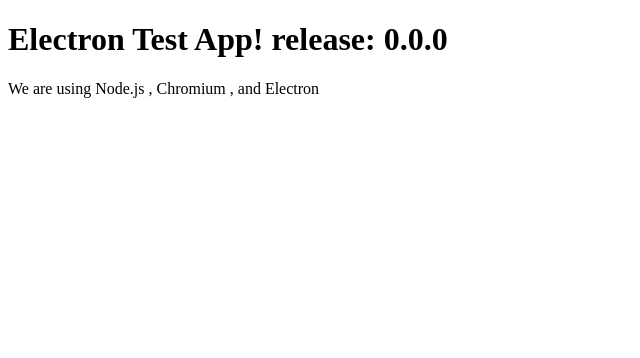
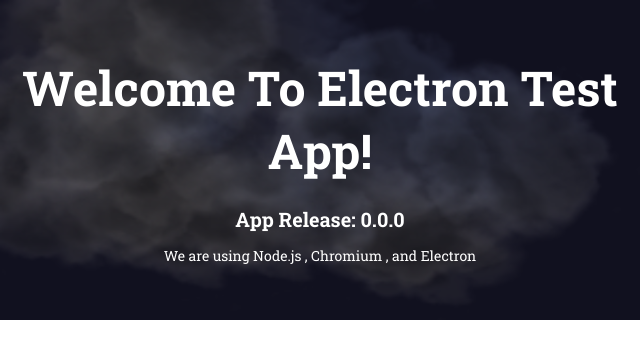
Before and after one commit to khanshy/electronTestApp01, an Electron app: page index.html in a window 640 px wide. Drawn offline with nearby package versions, Linux system fonts and the light colour scheme; no server answers; animation ran at ten frames a second.

Commit message:
added splash+home screen fix electron version

```diff
--- /dev/null
+++ b/assets/css/index.css
@@ -0,0 +1,11 @@
+@import url('https://fonts.googleapis.com/css?family=Roboto+Slab:100,300,400,700&display=swap');
+
+* { padding: 0; margin: 0; box-sizing: border-box; font-family: 'Roboto Slab', serif; }
+
+.header { position: relative; display: flex; justify-content: center; align-items: center; }
+.heading { max-width: 720px; position: absolute; text-align: center; color: white; font-size: 24px; }
+.heading h1 { margin-bottom: 24px; animation-name: heading-animate; animation-duration: 2s; }
+.heading h5 { margin-bottom: 14px; animation-name: heading-animate; animation-duration: 3s; }
+.heading p { font-size: 14px; animation-name: heading-animate; animation-duration: 4s; }
+
+@keyframes heading-animate { 0% { opacity: 0; } 100% { opacity: 1; } }
--- /dev/null
+++ b/assets/css/splash-screen.css
@@ -0,0 +1,13 @@
+@import url('https://fonts.googleapis.com/css?family=Roboto+Slab:100,300,400,700&display=swap');
+
+.splash-container {
+    display: flex; height: 400px; width: 640px; background-size: 620px 400px;
+    background-image: url("../img/splash-screen-bg.svg"); background-repeat: no-repeat;
+    background-position: 48px;
+}
+.splash-container h2 { position: absolute; top: 172px; left: 264px; color: white; font-family: 'Roboto Slab', serif; }
+#progress-bar { width: 400px; margin: auto; margin-bottom: 64px; }
+#progress-bar-bg {
+    width: 100%; height: 4px; background-color: #5bf8fd; border-radius: 1px;
+    box-shadow: 0 0 25px 0 rgba(48, 214, 214, 0.15);
+}
--- /dev/null
+++ b/assets/js/index.js
@@ -0,0 +1,70 @@
+window.api.listen('update', (e, res) => {
+    console.log(res);
+});
+$("#myCanvas").css({"width":"100%","max-height":"580px"});
+
+var cloudParticles = [];
+var scene = new THREE.Scene();
+var camera = new THREE.PerspectiveCamera( 70, 480/320, 0.1, 1000 );
+
+var renderer = new THREE.WebGLRenderer({canvas: document.getElementById("myCanvas")});
+
+camera.position.z = 1;
+camera.rotation.x = 1.16;
+camera.rotation.y = -0.12;
+camera.rotation.z = 0.27;
+
+var ambient = new THREE.AmbientLight(0x555555);
+scene.add(ambient);
+
+var directionalLight = new THREE.DirectionalLight(0xffeedd);
+directionalLight.position.set(0,0,1);
+scene.add(directionalLight);
+
+var flash = new THREE.PointLight(0x062d89, 30, 500 ,1.7);
+flash.position.set(200,300,100);
+scene.add(flash);
+
+scene.fog = new THREE.FogExp2(0x11111f, 0.001);
+renderer.setClearColor(scene.fog.color);
+
+let loader = new THREE.TextureLoader();
+loader.load("./assets/img/smoke.png", function(texture){
+    var cloudGeo = new THREE.PlaneBufferGeometry(500,500);
+    cloudMaterial = new THREE.MeshLambertMaterial({
+        map: texture,
+        transparent: true
+    });
+    for(let p=0; p<25; p++) {
+        let cloud = new THREE.Mesh(cloudGeo,cloudMaterial);
+        cloud.position.set(
+            Math.random()*800 -400,
+            500,
+            Math.random()*500 - 450
+        );
+        cloud.rotation.x = 1.16;
+        cloud.rotation.y = -0.12;
+        cloud.rotation.z = Math.random()*360;
+        cloud.material.opacity = 0.6;
+        cloudParticles.push(cloud);
+        scene.add(cloud);
+    }
+    animate();
+});
+
+function animate() {
+    cloudParticles.forEach(p => {
+        p.rotation.z -=0.002;
+    });
+    if(Math.random() > 0.93 || flash.power > 100) {
+        if(flash.power < 100)
+        flash.position.set(
+            Math.random()*400,
+            300 + Math.random() *200,
+            100
+        );
+        flash.power = 50 + Math.random() * 500;
+    }
+    renderer.render(scene, camera);
+    requestAnimationFrame(animate);
+}
--- a/index.html
+++ b/index.html
@@ -3,13 +3,22 @@
     <head>
         <meta charset="UTF-8" />
         <title>Electron Test App!</title>
+        <link rel="stylesheet" href="./assets/css/index.css">
+        <script src="https://code.jquery.com/jquery-3.4.1.min.js"></script>
+        <script src="https://cdnjs.cloudflare.com/ajax/libs/three.js/107/three.min.js"></script>
     </head>
     <body>
-        <h1>Electron Test App! release: 0.0.0</h1>
-        We are using Node.js <span id="node-version"></span>,
-        Chromium <span id="chrome-version"></span>,
-        and Electron <span id="electron-version"></span>
+        <div class="header">
+            <canvas id="myCanvas"></canvas>
+            <div class="heading">
+                <h1>Welcome To Electron Test App!</h1>
+                <h5>App Release: 0.0.0</h5>
+                <p>We are using Node.js <span id="node-version"></span>,
+                Chromium <span id="chrome-version"></span>,
+                and Electron <span id="electron-version"></span></p>
+            </div>
+        </div>
 
-        <script src="./js/index.js"></script>
+        <script src="./assets/js/index.js"></script>
     </body>
 </html>
--- a/js/index.js
+++ /dev/null
@@ -1,3 +0,0 @@
-window.api.listen('update', (e, res) => {
-    console.log(res);
-});
--- a/package.json
+++ b/package.json
@@ -20,7 +20,7 @@
   "author": "khanshy <shaheryarkhan1008@gmail.com>",
   "license": "CC0-1.0",
   "devDependencies": {
-    "electron": "^9.1.0",
+    "electron": "^13.2.1",
     "electron-builder": "^22.11.7"
   },
   "build": {
```
Also changed, not shown: assets/js/splashScreen.js (added, +10 -0 lines), assets/screens/splash-screen.html (added, +17 -0 lines), main.js (+28 -3 lines), assets/img/smoke.png (added), assets/img/splash-screen-bg.svg (added).
